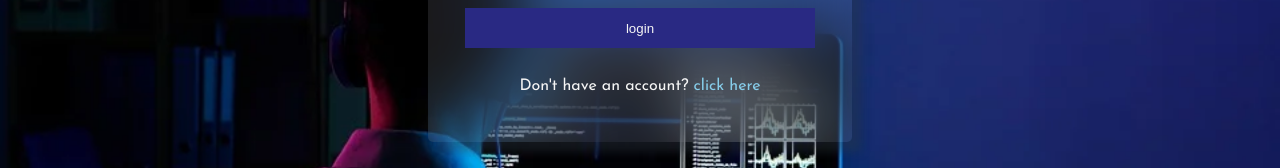
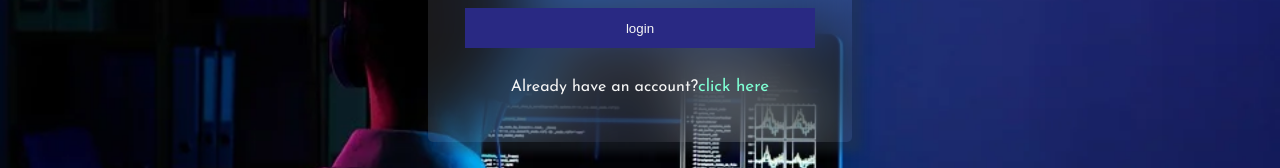
Before and after one commit to Dineshraja02/Dynamic-portfolio-client, a React (Create React App) app: page / in a window 1280 px wide. Shown: the part 382-550 px from the top of the page. Built offline with nearby package versions, Linux system fonts and the light colour scheme.

Commit message:
login anchor to button

```diff
--- a/src/components/Home/login/LoginForm.js
+++ b/src/components/Home/login/LoginForm.js
@@ -46,7 +46,10 @@ const LoginForm = (props) => {
                     </button>
                     <br/>
                     <span className="login__Formlogintag">
-                        Don't have an account? <a href="/Register" >click here</a>
+                        Already have an account?
+                        <button type="button" onClick={()=>{
+                    props.history.push("/Register");}}>click here</button>
+
                     </span>
                 </form>
             </div>
--- a/src/components/Home/login/login.css
+++ b/src/components/Home/login/login.css
@@ -1,4 +1,4 @@
-
+@import url('https://fonts.googleapis.com/css2?family=Josefin+Sans&display=swap');
 .login__form{
     margin: 100px;
     width:400px;
@@ -52,7 +52,10 @@
     color: whitesmoke;
 }
 
-.login__Formlogintag>a{
-    text-decoration: none;
-    color: skyblue;
-}
+.login__Formlogintag>button{
+    background: none;
+    border: none;
+    color: aquamarine;
+    font-size: 17px;
+    font-family: 'Josefin Sans', sans-serif;
+    }
```
